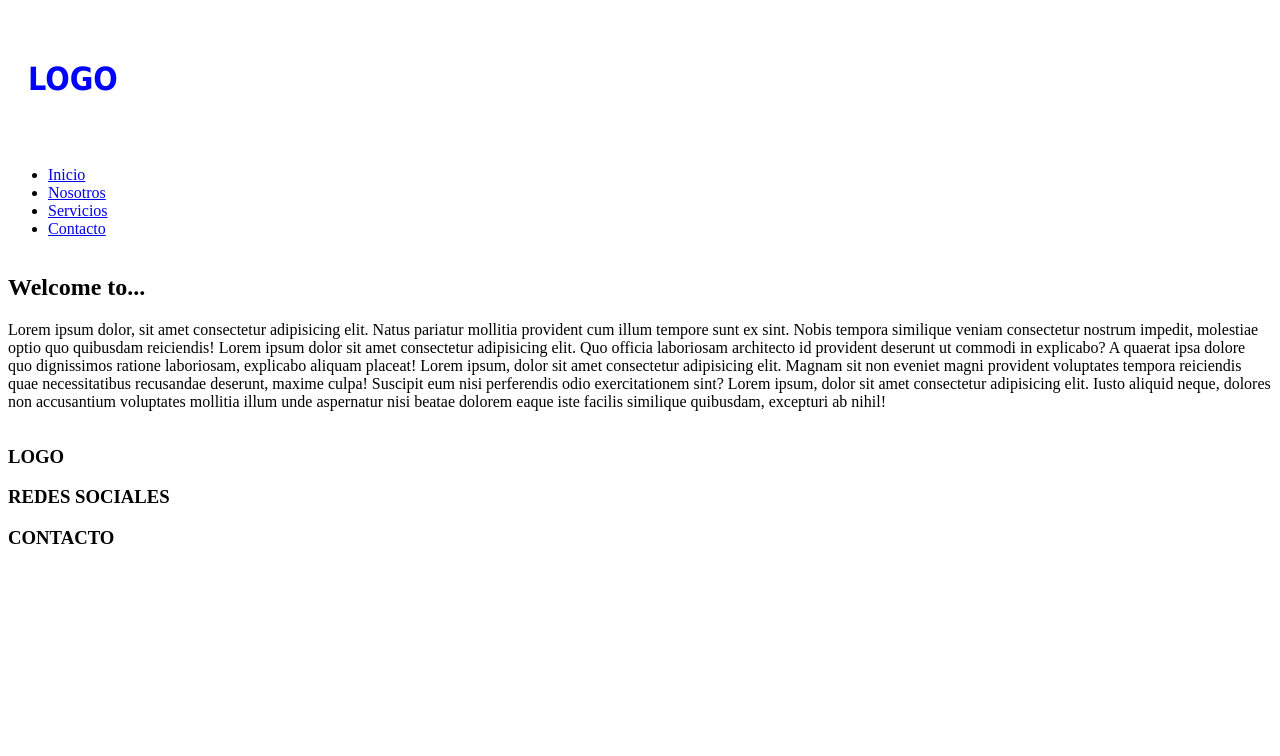
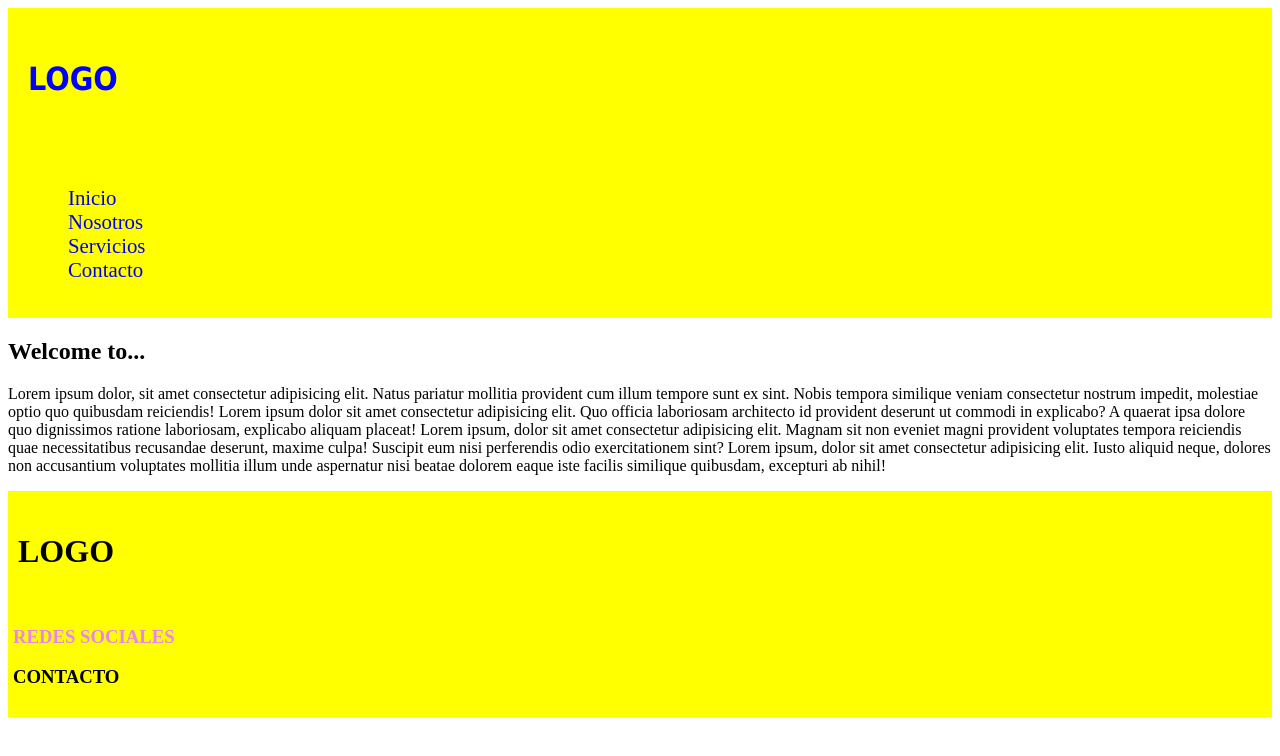
Before and after one commit to profeEma/sass_primeraParte, a website: page index.html in a window 1280 px wide. Drawn offline with Linux system fonts and the light colour scheme.

Commit message:
incorporamos el uso de partials

```diff
--- /dev/null
+++ b/scss/_footer.scss
@@ -0,0 +1,20 @@
+footer{
+    background-color:yellow;
+    padding:{
+        top:5px;
+        bottom:10px;
+        left:5px;
+        right:20px;
+    }
+    .logo{
+        padding:5px;
+        h3{
+            font-size:2rem;
+        }
+    }
+    .rrss{
+        h3{
+            color:violet;
+        }
+    }
+}
--- /dev/null
+++ b/scss/_grid.scss
@@ -0,0 +1,22 @@
+.gridContainer{
+    display:grid;
+    grid-template-areas:
+    "header"
+    "main"
+    "footer";
+    grid-template-columns: 100%;
+    grid-template-rows: repeat(3,auto);
+        header{grid-area:header;
+            .logo{padding:20px;
+                h3{
+                    font:{
+                        size:2rem;
+                        family:'tahoma';
+                    }
+                    color:blue;
+                }
+            }
+        }
+        main{grid-area:main;}
+        footer{grid-area:footer;}
+}
--- /dev/null
+++ b/scss/_nav.scss
@@ -0,0 +1,15 @@
+header{
+    background-color:yellow;
+    nav{
+        padding:20px;
+        ul{
+            li{
+                list-style-type: none;
+                a{
+                    text-decoration: none;
+                    font-size:1.3rem;
+                }
+            }
+        }
+    }
+}
--- a/scss/style.scss
+++ b/scss/style.scss
@@ -1,23 +1,3 @@
-h1{color:blue;font-size:2rem;background-color: lightcoral;font-family: 'Segoe UI', Tahoma, Geneva, Verdana, sans-serif;}
-.gridContainer{
-    display:grid;
-    grid-template-areas:
-    "header"
-    "main"
-    "footer";
-    grid-template-columns: 100%;
-    grid-template-rows: repeat(3,auto);
-        header{grid-area:header;
-            .logo{padding:20px;
-                h3{
-                    font:{
-                        size:2rem;
-                        family:'tahoma';
-                    }
-                    color:blue;
-                }
-            }
-        }
-        main{grid-area:main;}
-        footer{grid-area:footer;}
-}
+@import "grid";
+@import "nav";
+@import "footer";
```
Also changed, not shown: css/estilo.css.
